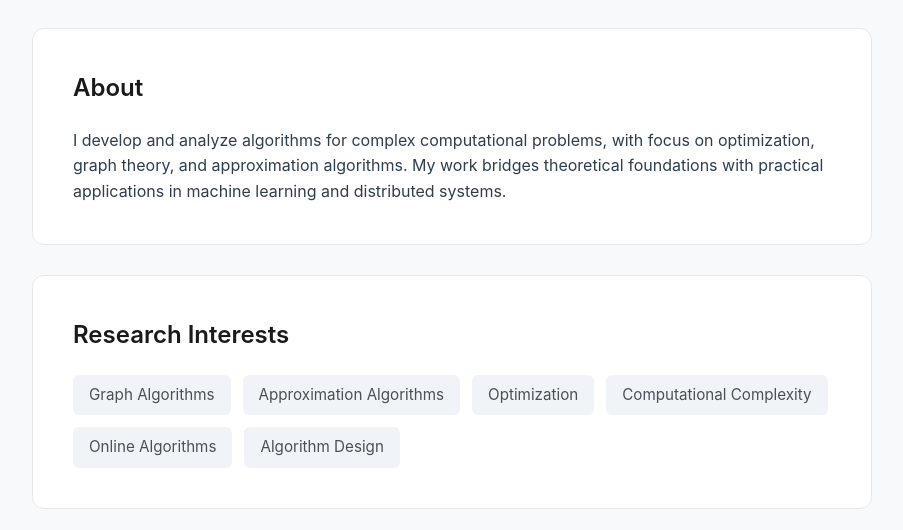
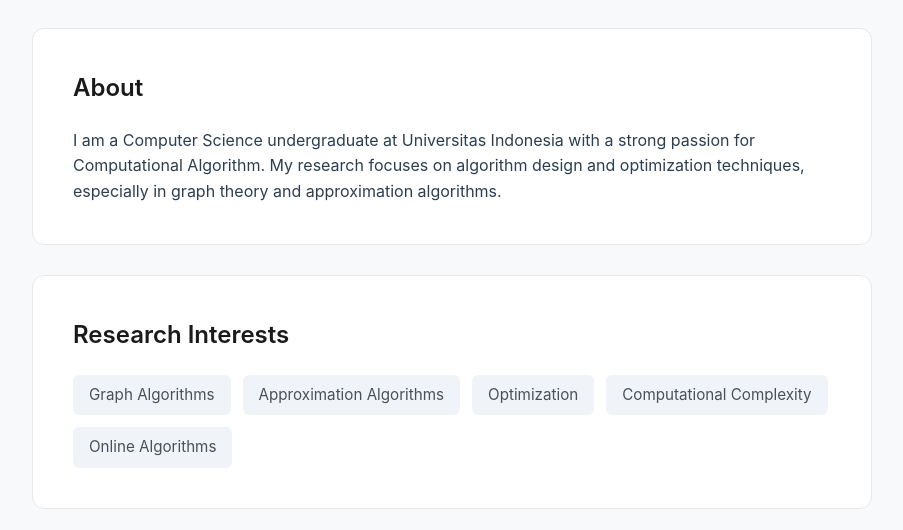
Before and after one commit to shaneemichael/shaneemichael.github.io, a plain HTML site: page index.html in a window 1280 px wide. Shown: the part 270-800 px from the top of the page, without its empty margins (188-1091 px from the left). Drawn offline with Linux system fonts and the light colour scheme.

Commit message:
Fix: Minor Tweaks

```diff
--- a/index.html
+++ b/index.html
@@ -3,7 +3,7 @@
 <head>
     <meta charset="UTF-8">
     <meta name="viewport" content="width=device-width, initial-scale=1.0">
-    <title>Dr. Alex Chen - Algorithm Researcher</title>
+    <title>Shane Michael Tanata Tendy - Algorithm Researcher</title>
     <style>
         * {
             margin: 0;
@@ -179,7 +179,7 @@
 
         <section>
             <h2>About</h2>
-            <p>I develop and analyze algorithms for complex computational problems, with focus on optimization, graph theory, and approximation algorithms. My work bridges theoretical foundations with practical applications in machine learning and distributed systems.</p>
+            <p>I am a Computer Science undergraduate at Universitas Indonesia with a strong passion for Computational Algorithm. My research focuses on algorithm design and optimization techniques, especially in graph theory and approximation algorithms.</p>
         </section>
 
         <section>
@@ -190,7 +190,6 @@
                 <span class="tag">Optimization</span>
                 <span class="tag">Computational Complexity</span>
                 <span class="tag">Online Algorithms</span>
-                <span class="tag">Algorithm Design</span>
             </div>
         </section>
 
```
